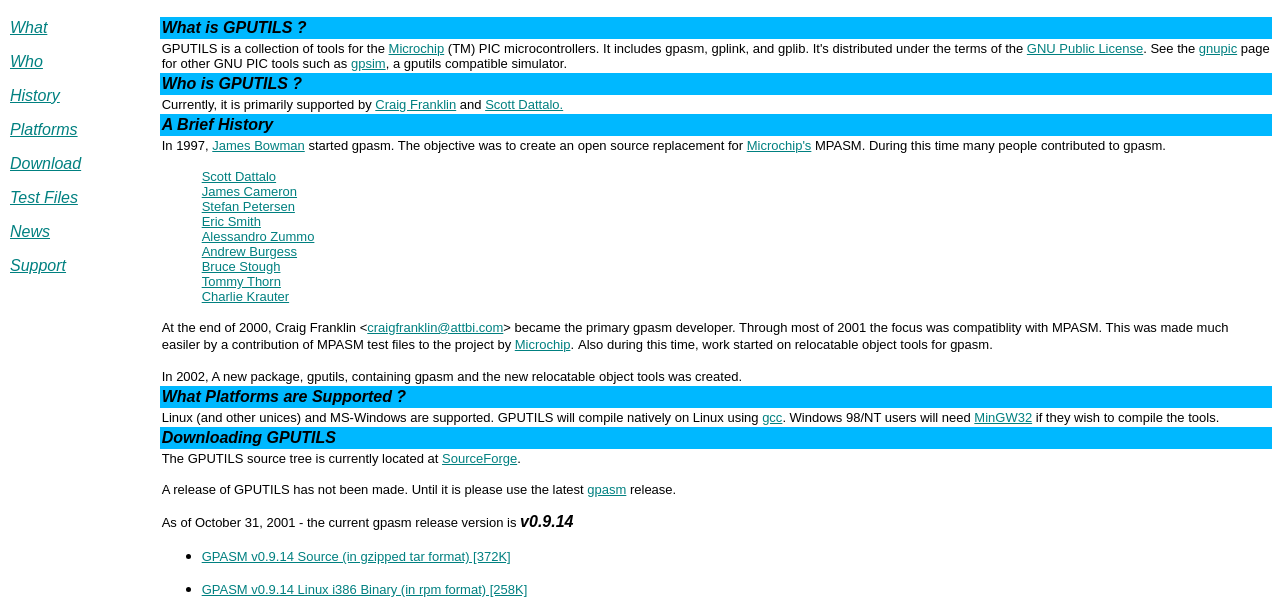
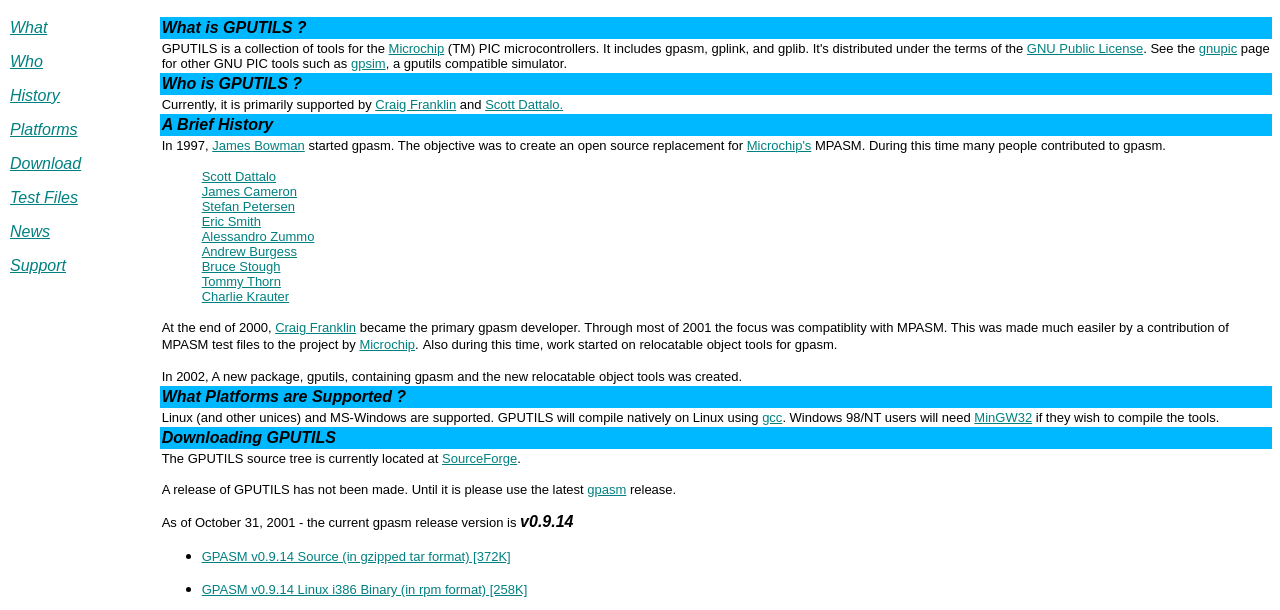
Before and after one commit to ilovezfs/gputils, a plain HTML site: page wwwdocs/htdocs/index.html in a window 1280 px wide. Shown: the part 190-800 px from the top of the page. Drawn offline with Linux system fonts and the light colour scheme.

Commit message:
missed one email

```diff
--- a/wwwdocs/htdocs/index.html
+++ b/wwwdocs/htdocs/index.html
@@ -6,7 +6,7 @@
 	<META NAME="AUTHOR" CONTENT="Craig Franklin">
 	<META NAME="CREATED" CONTENT="20010305;1020400">
 	<META NAME="CHANGEDBY" CONTENT=" ">
-	<META NAME="CHANGED" CONTENT="20020113;16030800">
+	<META NAME="CHANGED" CONTENT="20020113;16370700">
 	<STYLE>
 	<!--
 		A:link { color: #008080 }
@@ -100,10 +100,11 @@
 				Krauter</FONT></FONT></A></P>
 			</UL>
 			<P><FONT SIZE=2><FONT FACE="Arial, Helvetica, Geneva, Swiss, SunSans-Regular">At
-			the end of 2000, Craig Franklin &lt;<A HREF="mailto:craigfranklin@attbi.com">craigfranklin@attbi.com</A>&gt;
-			became the primary gpasm developer. Through most of 2001 the focus
-			was compatiblity with MPASM. This was made much easiler by a
-			contribution of MPASM test files to the project by <A HREF="http://www.microchip.com/">Microchip</A>.</FONT></FONT>
+			the end of 2000, <FONT SIZE=2><FONT FACE="Arial, Helvetica, Geneva, Swiss, SunSans-Regular"><A HREF="mailto:craigfranklin@attbi.com">Craig
+			Franklin</A> </FONT></FONT>became the primary gpasm developer.
+			Through most of 2001 the focus was compatiblity with MPASM. This
+			was made much easiler by a contribution of MPASM test files to the
+			project by <A HREF="http://www.microchip.com/">Microchip</A>.</FONT></FONT>
 			<FONT SIZE=2><FONT FACE="Arial, Helvetica, Geneva, Swiss, SunSans-Regular">Also
 			during this time, work started on relocatable object tools for
 			gpasm. </FONT></FONT>
```
